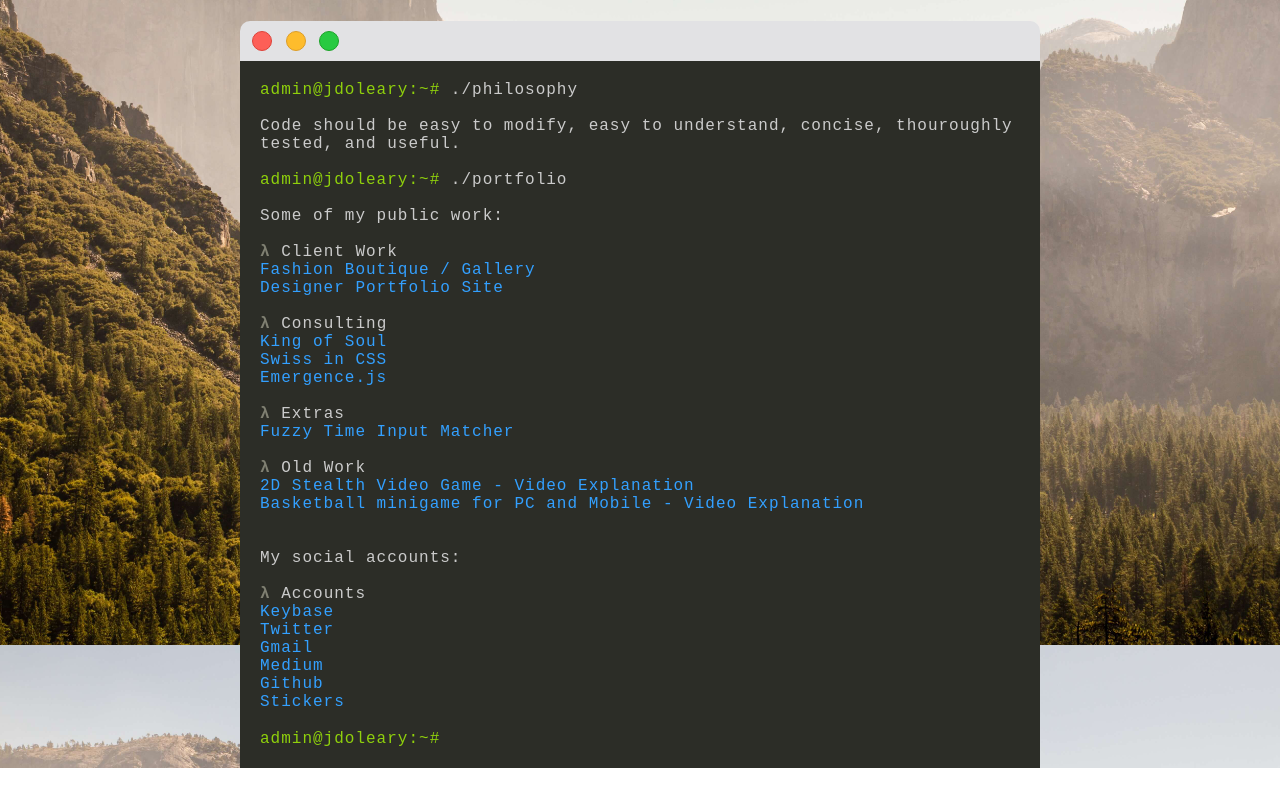
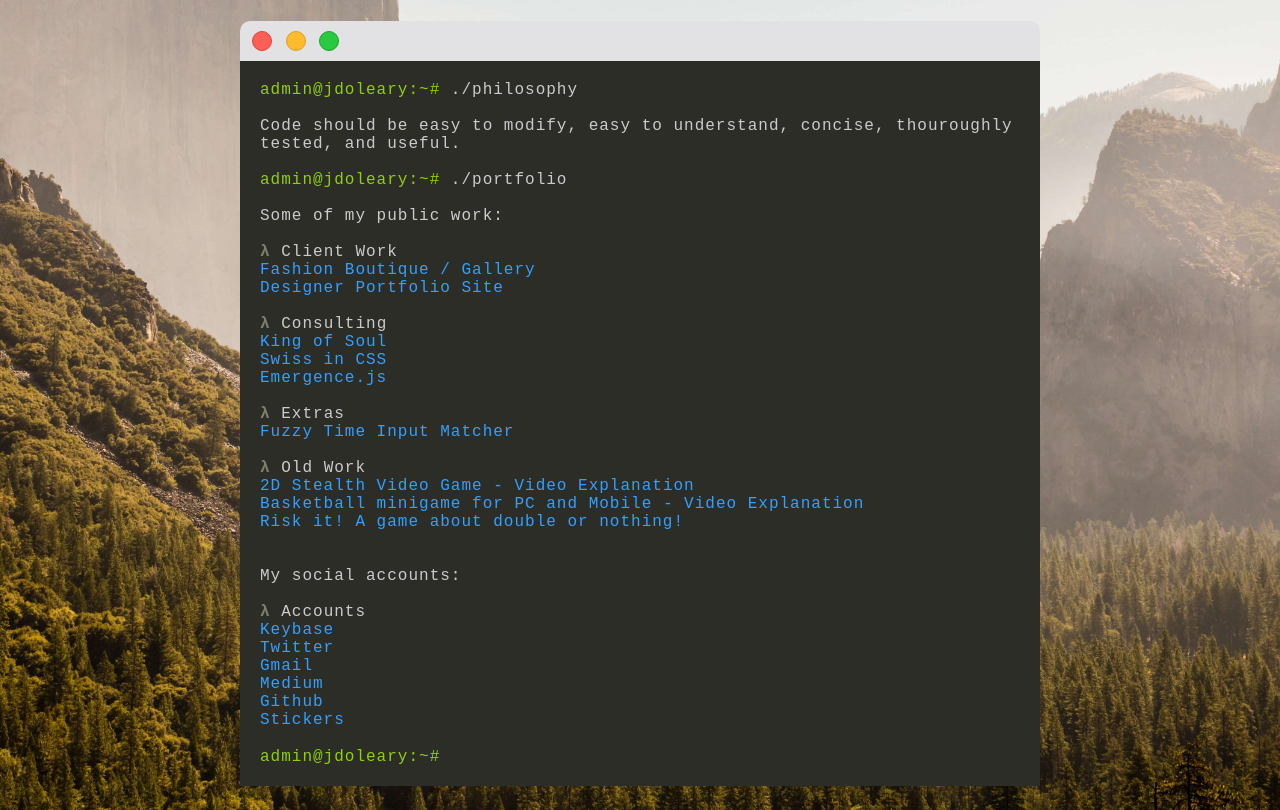
Before and after one commit to jdoleary/jdoleary.me, a website: page app/index.html in a window 1280 px wide. Shown: the part 287-1097 px from the top of the page. Before the commit the page ends 1055 px from the top, so only its background shows below. Drawn offline with Linux system fonts and the light colour scheme; a web font is replaced by a local one.

Commit message:
Content (RiskIt) Adds game link

```diff
--- a/app/css/main.css
+++ b/app/css/main.css
@@ -1,7 +1,6 @@
 .window {
   max-width: 800px;
   width: 100%;
-  height: 600px;
   margin: 0 auto; }
   .window .header {
     height: 40px;
--- a/app/index.html
+++ b/app/index.html
@@ -108,6 +108,9 @@
       <li>
         <a href="/Basketball">Basketball minigame for PC and Mobile</a> <a href="https://youtu.be/BWS0oJEX9Fc?t=3s">- Video Explanation</a>
       </li>
+      <li>
+        <a href="/RiskIt">Risk it!  A game about double or nothing!</a>
+      </li>
       <br/>
       <br/>
       <li class="text--white">
```
Also changed, not shown: 1 other file.
